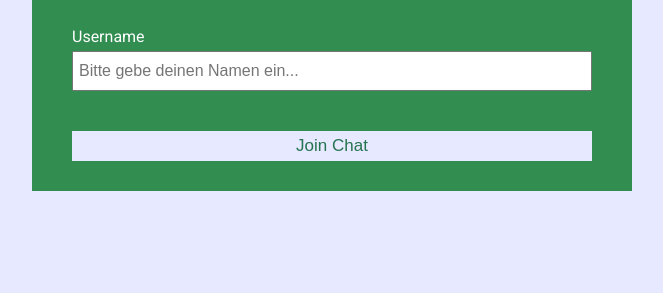
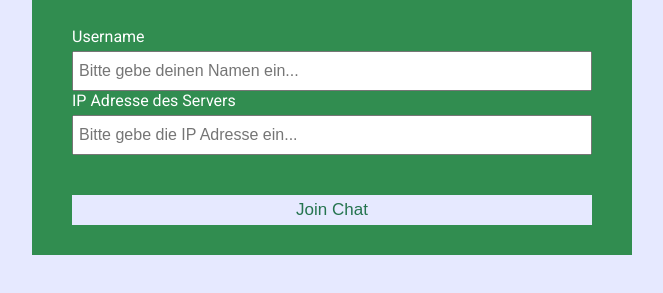
Before and after one commit to andirh/Gruppenchat, a website: page public/index.html in a window 1280 px wide. Shown: the part 181-474 px from the top of the page, without its empty margins (308-971 px from the left). Drawn offline with Linux system fonts and the light colour scheme.

Commit message:
added stuff

```diff
--- a/public/index.html
+++ b/public/index.html
@@ -23,6 +23,14 @@
 							placeholder="Bitte gebe deinen Namen ein..."
 							required
 						/>
+						<label for="ipAdress">IP Adresse des Servers</label>
+						<input
+							type="text"
+							name="ipAdress"
+							id="ipAdress"
+							placeholder="Bitte gebe die IP Adresse ein..."
+							required
+						/>
 					</div>
 					<button type="submit" class="btn">Join Chat</button>
 				</form>
```
Also changed, not shown: public/js/main.js (+7 -2 lines).
